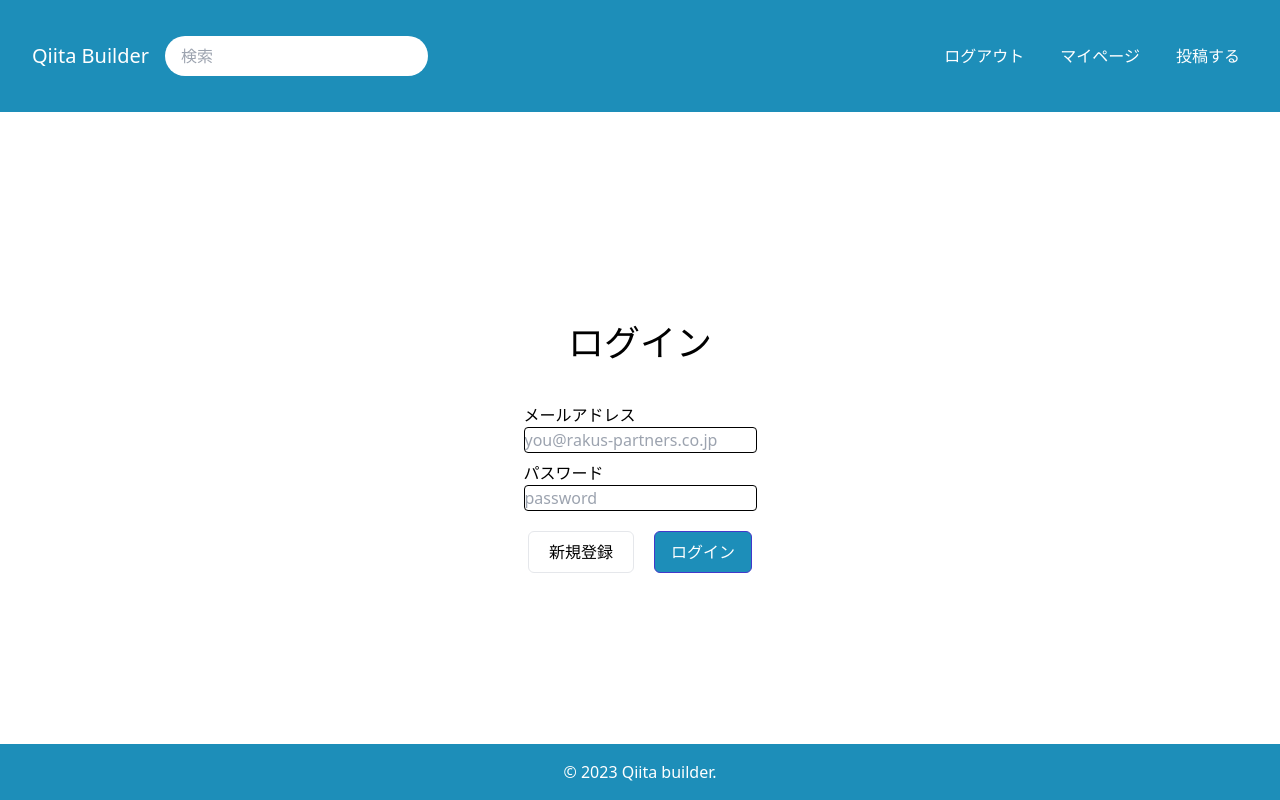
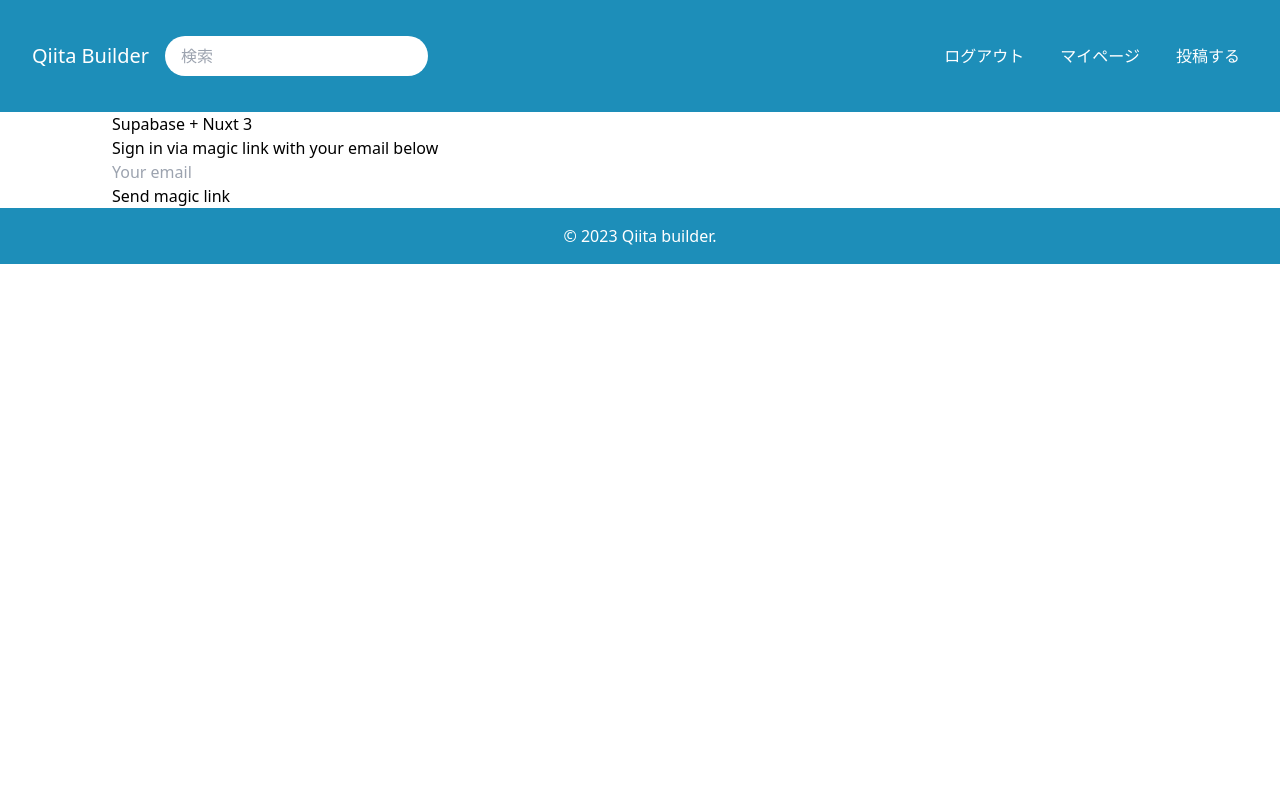
Before and after one commit to KonishiTatsuki/qiita-builder, a Nuxt app: page /login in a window 1280 px wide. Built offline with nearby package versions, Linux system fonts and the light colour scheme; no server answers.

Commit message:
:sparkles: ログイン機能作成

```diff
--- a/nuxt.config.ts
+++ b/nuxt.config.ts
@@ -1,5 +1,5 @@
 // https://nuxt.com/docs/api/configuration/nuxt-config
 export default defineNuxtConfig({
-  modules: ["@nuxtjs/tailwindcss"],
+  modules: ["@nuxtjs/tailwindcss","@nuxtjs/supabase"],
   css: ["@/assets/css/app.css"],
 });
--- a/package.json
+++ b/package.json
@@ -17,6 +17,7 @@
     "json-server": "^0.17.3",
     "nuxt": "^3.4.3",
     "nuxt-vue-multiselect": "^1.0.4",
-    "tailwindcss": "^3.3.2"
+    "tailwindcss": "^3.3.2",
+    "@nuxtjs/supabase": "^0.3.5"
   }
 }
--- a/pages/login.vue
+++ b/pages/login.vue
@@ -1,68 +1,39 @@
+<script setup>
+const supabase = useSupabaseClient()
+
+const loading = ref(false)
+const email = ref('')
+
+const handleLogin = async () => {
+  try {
+    loading.value = true
+    const { error } = await supabase.auth.signInWithOtp({ email: email.value })
+    if (error) throw error
+    alert('Check your email for the login link!')
+  } catch (error) {
+    alert(error.error_description || error.message)
+  } finally {
+    loading.value = false
+  }
+}
+</script>
+
 <template>
-  <div class="flex main">
-    <div class="flex-auto my-auto">
-      <div class="flex justify-center">
-        <div class="text-center">
-          <h1 class="title">ログイン</h1>
-          <div class="flex justify-center">
-            <form>
-              <div class="mb-2 text-left">
-                メールアドレス
-                <div>
-                  <input
-                    type="email"
-                    maxlength="255"
-                    placeholder="you@rakus-partners.co.jp"
-                    class="border rounded border-black"
-                    v-model="email"
-                  />
-                </div>
-              </div>
-              <div class="mb-5 text-left">
-                パスワード
-                <div>
-                  <input
-                    type="password"
-                    maxlength="30"
-                    placeholder="password"
-                    class="border rounded border-black"
-                    v-model="password"
-                  />
-                </div>
-              </div>
-            </form>
-          </div>
-          <button
-            type="submit"
-            class="px-5 py-2 rounded-md text-base border hover:bg-[#1D8EB9] hover:text-white hover:border-indigo-700 mr-5"
-          >
-            <NuxtLink to="/userRegister">新規登録</NuxtLink>
-          </button>
-          <button
-            type="button"
-            class="btn"
-            @click="signIn({ email: email, password: password })"
-          >
-            ログイン
-          </button>
-        </div>
+  <form class="row flex-center flex" @submit.prevent="handleLogin">
+    <div class="col-6 form-widget">
+      <h1 class="header">Supabase + Nuxt 3</h1>
+      <p class="description">Sign in via magic link with your email below</p>
+      <div>
+        <input class="inputField" type="email" placeholder="Your email" v-model="email" />
+      </div>
+      <div>
+        <input
+          type="submit"
+          class="button block"
+          :value="loading ? 'Loading' : 'Send magic link'"
+          :disabled="loading"
+        />
       </div>
     </div>
-  </div>
+  </form>
 </template>
-
-<script setup>
-const email = ref("");
-const password = ref("");
-
-const signIn = function (e) {
-  email.value = "";
-  password.value = "";
-};
-</script>
-
-<style scoped>
-.main {
-  min-height: calc(100vh - 168px);
-}
-</style>
```
Also changed, not shown: 1 other file (tests, documents, lock files or other folders).
